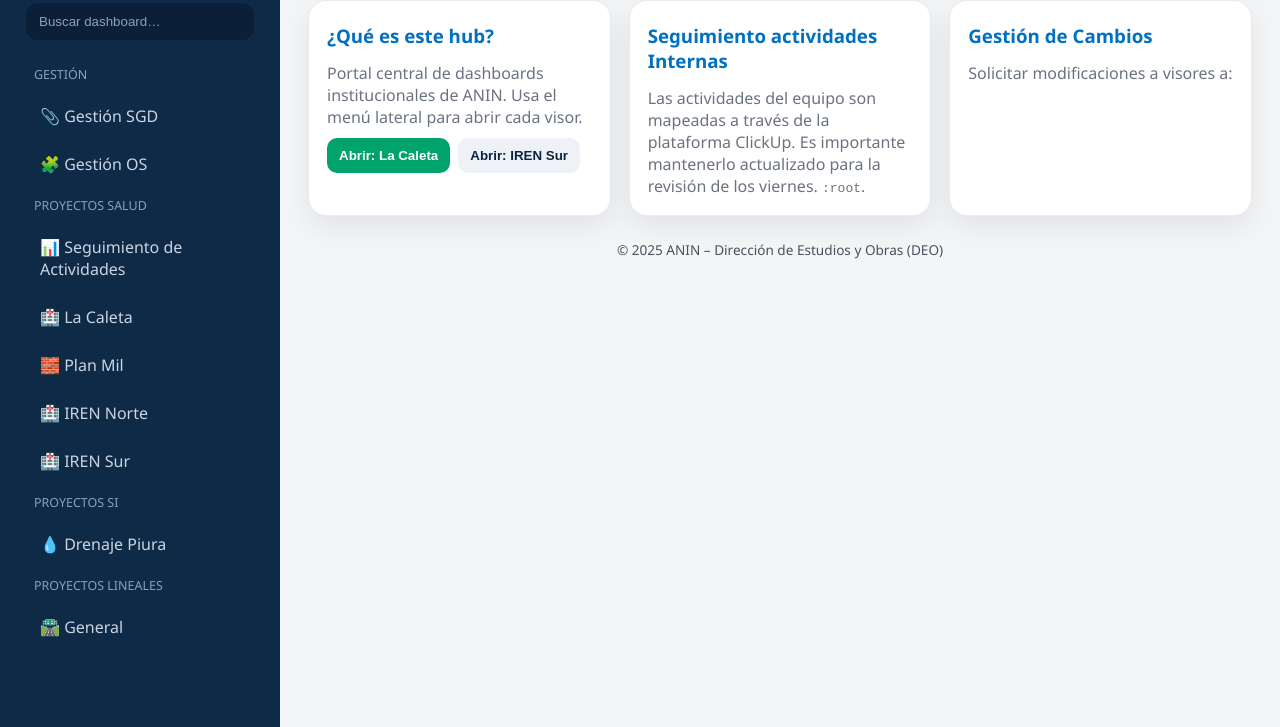
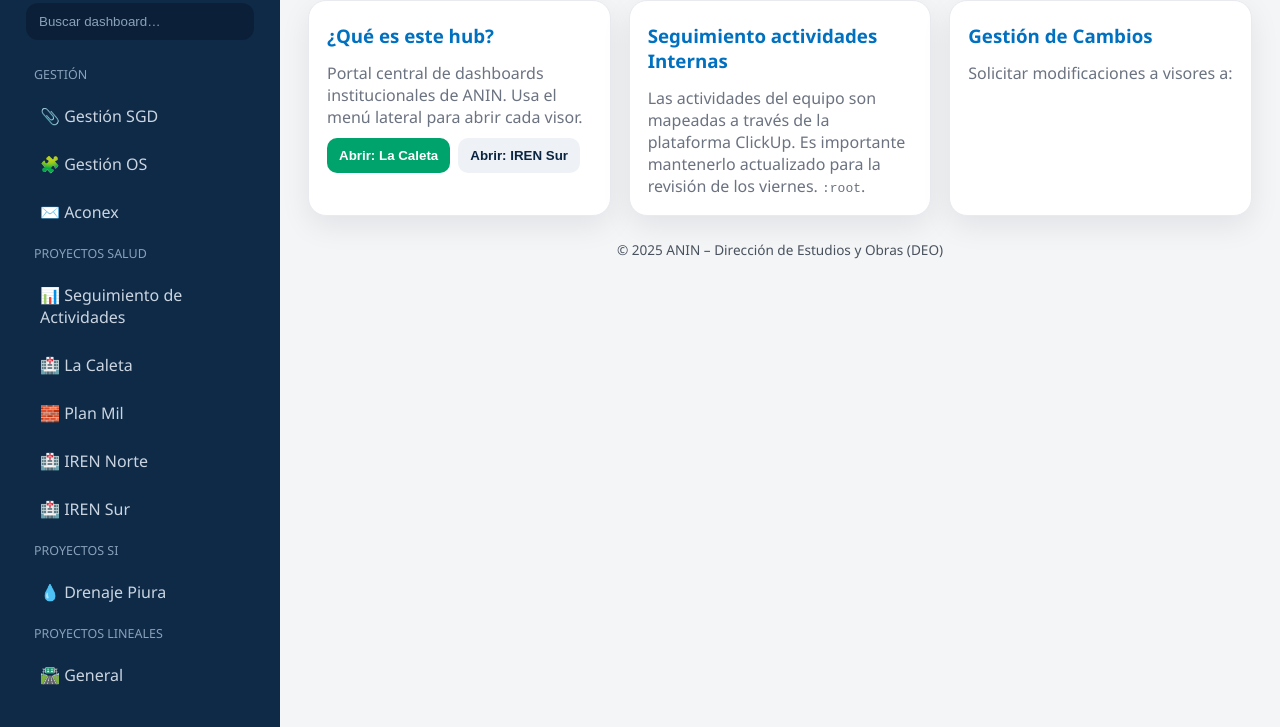
Before and after one commit to ReportesANIN/DashboardsHub, a plain HTML site: page index.html in a window 1280 px wide. Shown: the part 73-800 px from the top of the page. Drawn offline with Linux system fonts and the light colour scheme.

Commit message:
Update index.html

```diff
--- a/index.html
+++ b/index.html
@@ -94,6 +94,7 @@
           <div class="group-title">GESTIÓN</div>
           <div class="item" data-route="#/gestion/sgd" onclick="openRoute('#/gestion/sgd')">📎 Gestión SGD</div>
           <div class="item" data-route="#/gestion/os" onclick="openRoute('#/gestion/os')">🧩 Gestión OS</div>
+          <div class="item" data-route="#/gestion/aconex" onclick="openRoute('#/gestion/os')">✉️ Aconex</div>
         </div>
         <div class="group">
           <div class="group-title">PROYECTOS SALUD</div>
@@ -163,6 +164,7 @@
     const ROUTES = {
       '#/gestion/sgd':        { title: 'Gestión SGD',            src: 'https://app.powerbi.com/view?r=eyJrIjoiMTM2NDAxMmYtYTQ1YS00NmUwLTgyNDctNzNjYjUxZWM0YzMzIiwidCI6IjkzN2JjYzgyLWZkYmYtNGYwMC1hOWUxLTUyN2U3NWUxMzU1MyIsImMiOjR9' },
       '#/gestion/os':         { title: 'Gestión OS',             src: 'https://app.powerbi.com/view?r=REEMPLAZA_OS' },
+      '#/gestion/aconex':     { title: 'Aconex',             src: 'https://app.powerbi.com/view?r=eyJrIjoiODgxMjc1OGItNWNkMi00OWRiLTg1NzUtMjE5MTIyNWRjNGFmIiwidCI6IjVlOGNiMjRhLWE5YmMtNGNlMC04NzRjLTBiOGQzNGQ0NWFhYyIsImMiOjR9'},
       '#/salud/seguimiento':  { title: 'Seguimiento de Actividades', src: 'https://app.powerbi.com/view?r=eyJrIjoiZjUzYmQwMGItNjRjYS00YmQ4LWI4M2MtMzk5NmEzZDA5ZTgyIiwidCI6IjVlOGNiMjRhLWE5YmMtNGNlMC04NzRjLTBiOGQzNGQ0NWFhYyIsImMiOjR9' },
       '#/salud/la-caleta':    { title: 'Proyecto Hospital La Caleta', src: 'https://app.powerbi.com/view?r=eyJrIjoiZTljNDE3ZjUtZjU0NC00MjI3LWEzYmYtZDQzZDE2YjQzZTI3IiwidCI6IjVlOGNiMjRhLWE5YmMtNGNlMC04NzRjLTBiOGQzNGQ0NWFhYyIsImMiOjR9&pageName=868b3ebd6dd96777dab0' },
       '#/salud/plan-mil':     { title: 'Plan Mil',                src: 'https://app.powerbi.com/view?r=eyJrIjoiY2Y4NDI4NzItZWFlNy00MjM3LTkxZDAtODI5YjY3YjQyNmQ4IiwidCI6IjkzN2JjYzgyLWZkYmYtNGYwMC1hOWUxLTUyN2U3NWUxMzU1MyIsImMiOjR9' },
```
